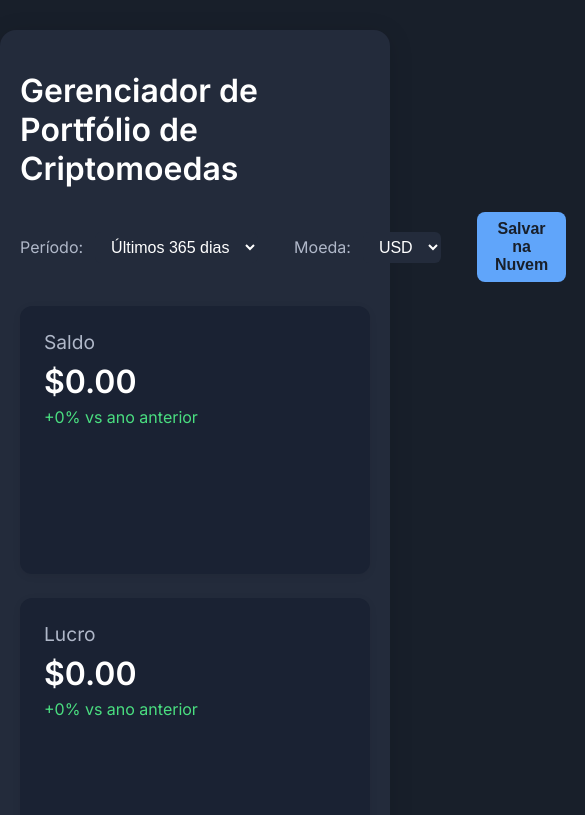
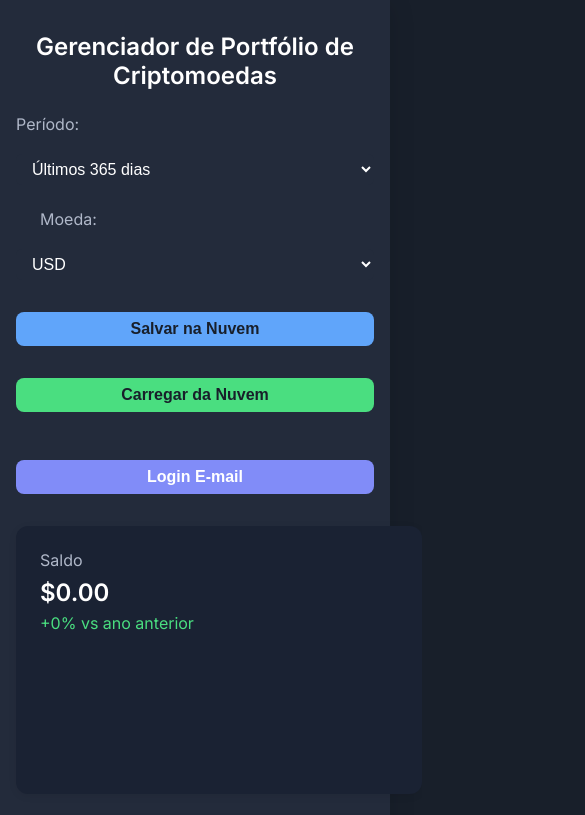
Before and after one commit to 0brunox/crypto-gen, a plain HTML site: page index.html in a window 390 px wide. Shown: the top 815 px of the page, 585 px wide, since content can reach past the window. Drawn offline with nearby package versions, Linux system fonts and the light colour scheme; no server answers.

Commit message:
Add files via upload

```diff
--- a/index.html
+++ b/index.html
@@ -2,7 +2,7 @@
 <html lang="pt-BR">
 <head>
   <meta charset="UTF-8">
-  <meta name="viewport" content="width=device-width, initial-scale=1.0">
+  <meta name="viewport" content="width=device-width, initial-scale=1.0, maximum-scale=1.0, user-scalable=no">
   <title>Gerenciador de Portfólio de Criptomoedas</title>
   <link href="https://fonts.googleapis.com/css2?family=Inter:wght@400;600&display=swap" rel="stylesheet">
   <link rel="stylesheet" href="style.css">
--- a/style.css
+++ b/style.css
@@ -135,4 +135,76 @@ h1 {
   .dashboard, .charts {
     flex-direction: column;
   }
+
+  .container {
+    margin: 0;
+    padding: 16px;
+    border-radius: 0;
+  }
+
+  h1 {
+    font-size: 1.5rem;
+    text-align: center;
+  }
+
+  .filter {
+    flex-direction: column;
+    align-items: stretch;
+    gap: 16px;
+  }
+
+  .filter label {
+    display: block;
+    margin-bottom: 4px;
+  }
+
+  .filter select {
+    width: 100%;
+    margin-bottom: 8px;
+  }
+
+  #saveCloudBtn, #loadCloudBtn, #logoutBtn, #emailLoginBtn {
+    width: 100%;
+    margin: 8px 0 !important;
+  }
+
+  .token-table {
+    display: block;
+    overflow-x: auto;
+    white-space: nowrap;
+  }
+
+  .token-table th, .token-table td {
+    padding: 8px;
+    font-size: 0.9rem;
+  }
+
+  .chart-box {
+    min-width: 100%;
+    padding: 16px;
+  }
+
+  #modalAddToken form, #modalEmailLogin form, #modalEditToken form {
+    width: 90%;
+    max-width: 320px;
+    margin: 20px;
+  }
 }
+
+@media (max-width: 480px) {
+  .card {
+    min-width: 100%;
+  }
+
+  .card .value {
+    font-size: 1.5rem;
+  }
+
+  .card h2 {
+    font-size: 1rem;
+  }
+
+  .progress-bar {
+    width: 60px;
+  }
+}
```
